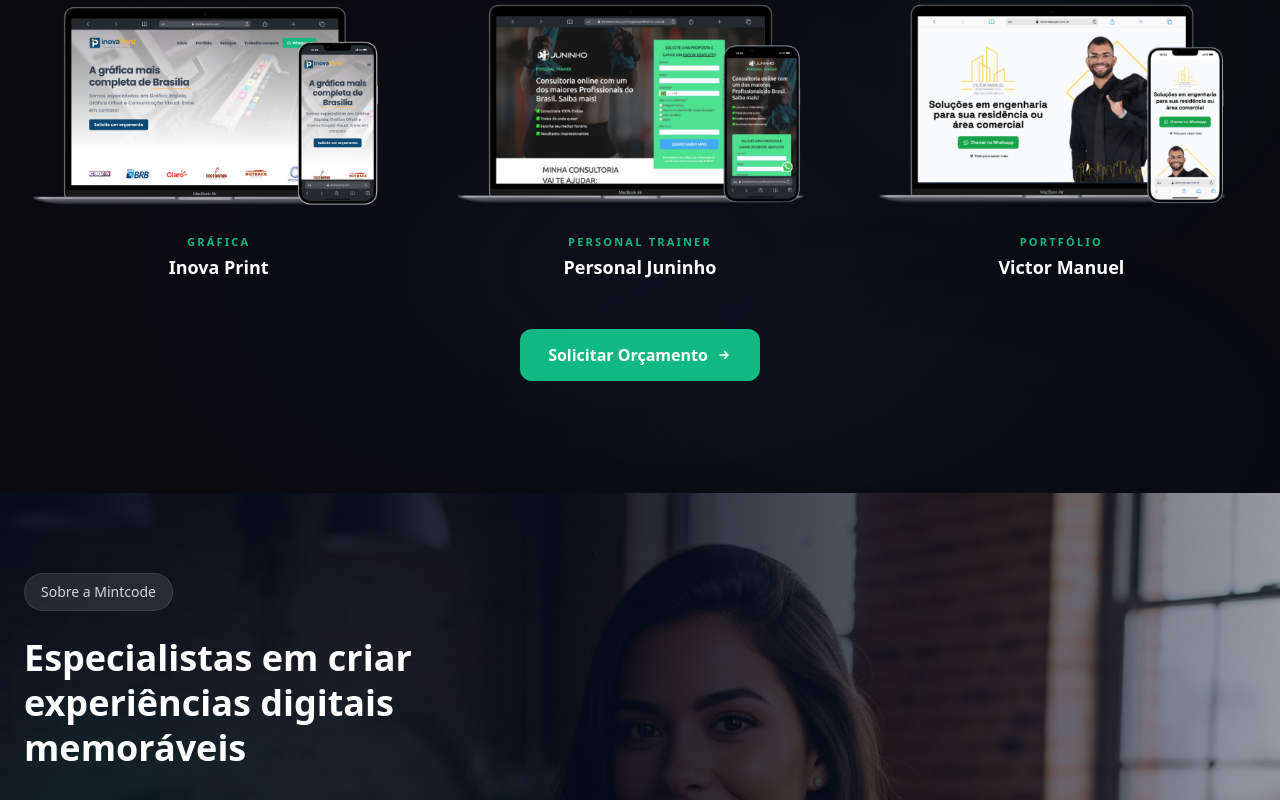
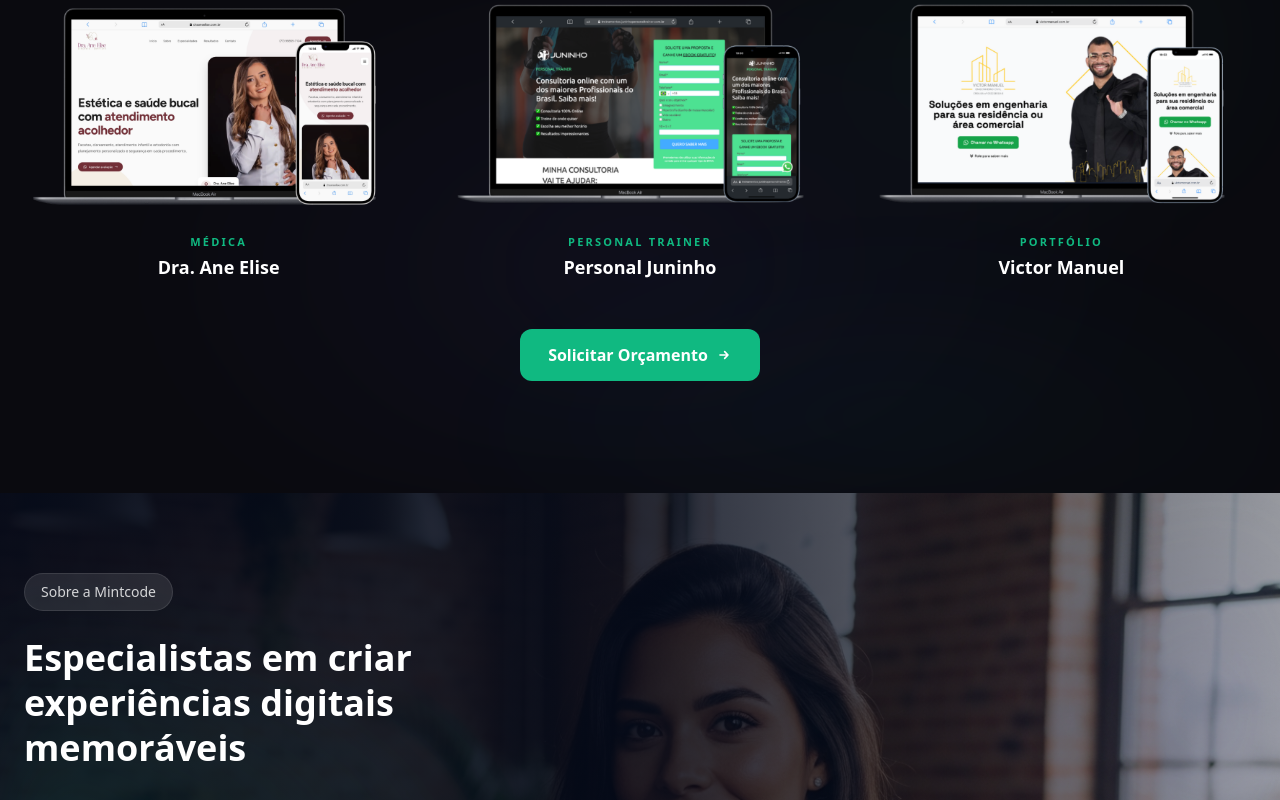
Before and after one commit to bezerradaniels/mintcode, a React (Vite) app: page / in a window 1280 px wide. Shown: the part 2687-3487 px from the top of the page. Built offline with nearby package versions, Linux system fonts and the light colour scheme; a web font is replaced by a local one.

Commit message:
feat: replace Inova Print with Dra. Ane Elise in Portfolio

```diff
--- a/src/components/sections/Portfolio/PortfolioCarouselSection.tsx
+++ b/src/components/sections/Portfolio/PortfolioCarouselSection.tsx
@@ -2,7 +2,7 @@
 import hazakFitImage from '../../../assets/images/mockups/hazak-fit.png'
 import casaBebeImage from '../../../assets/images/mockups/casa-bebe.png'
 import clinicaSimImage from '../../../assets/images/mockups/clinica-sim.png'
-import graficaInovaImage from '../../../assets/images/mockups/grafica-inova-print.png'
+import draAneEliseImage from '../../../assets/images/mockups/dra. ane elise.png'
 import personalJuninhoImage from '../../../assets/images/mockups/personal-juninho.png'
 import victorManuelImage from '../../../assets/images/mockups/victor-manuel.png'
 
@@ -10,7 +10,7 @@
   { id: 1, tag: 'Site Institucional', name: 'Hazak Fit', imageSrc: hazakFitImage, imageAlt: 'Hazak Fit mockup' },
   { id: 2, tag: 'Landing Page', name: 'Casa Bebê', imageSrc: casaBebeImage, imageAlt: 'Casa Bebê mockup' },
   { id: 3, tag: 'Site Institucional', name: 'Clínica Sim', imageSrc: clinicaSimImage, imageAlt: 'Clínica Sim mockup' },
-  { id: 4, tag: 'Gráfica', name: 'Inova Print', imageSrc: graficaInovaImage, imageAlt: 'Inova Print mockup' },
+  { id: 4, tag: 'Médica', name: 'Dra. Ane Elise', imageSrc: draAneEliseImage, imageAlt: 'Dra. Ane Elise mockup' },
   { id: 5, tag: 'Personal Trainer', name: 'Personal Juninho', imageSrc: personalJuninhoImage, imageAlt: 'Personal Juninho mockup' },
   { id: 6, tag: 'Portfólio', name: 'Victor Manuel', imageSrc: victorManuelImage, imageAlt: 'Victor Manuel mockup' },
 ]
```
Also changed, not shown: src/assets/images/mockups/clinica-sim.png, src/assets/images/mockups/dra. ane elise.png (added).
